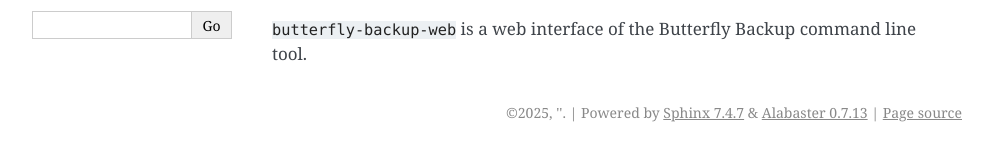
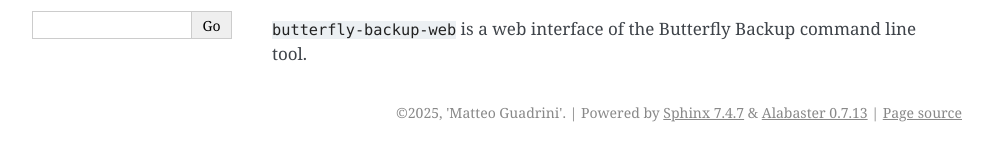
Before and after one commit to MatteoGuadrini/butterfly-backup-web, a Sphinx documentation site: the page built from docs/source/index.rst, in a window 1280 px wide. Shown: the part 279-440 px from the top of the page, without its empty margins (148-1140 px from the left). Built offline with Sphinx 7.4.7, drawn with Linux system fonts in a browser that asks for light colours.

Commit message:
docs: add copyright

```diff
--- a/docs/source/conf.py
+++ b/docs/source/conf.py
@@ -7,8 +7,8 @@
 # https://www.sphinx-doc.org/en/master/usage/configuration.html#project-information
 
 project = 'butterfly-backup-web'
-copyright = "2025, ''"
-author = "''"
+copyright = "2025, 'Matteo Guadrini'"
+author = "'Matteo Guadrini'"
 
 version = "'0.0.1'"
 release = "'0.0.1'"
```
